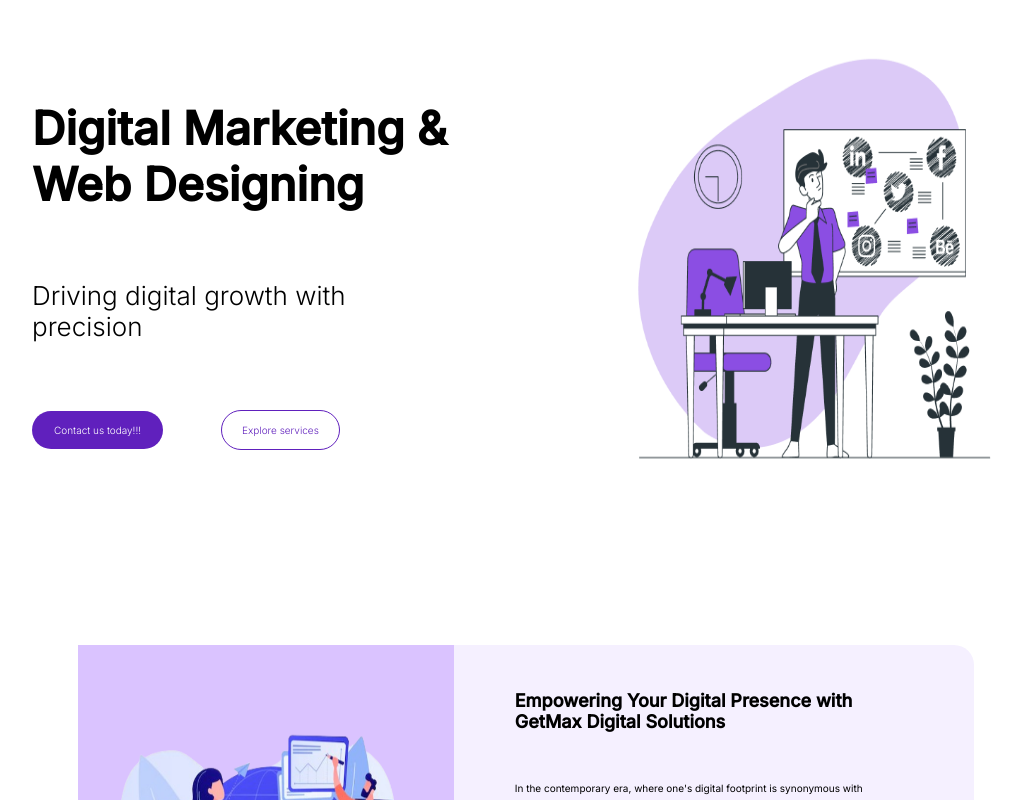
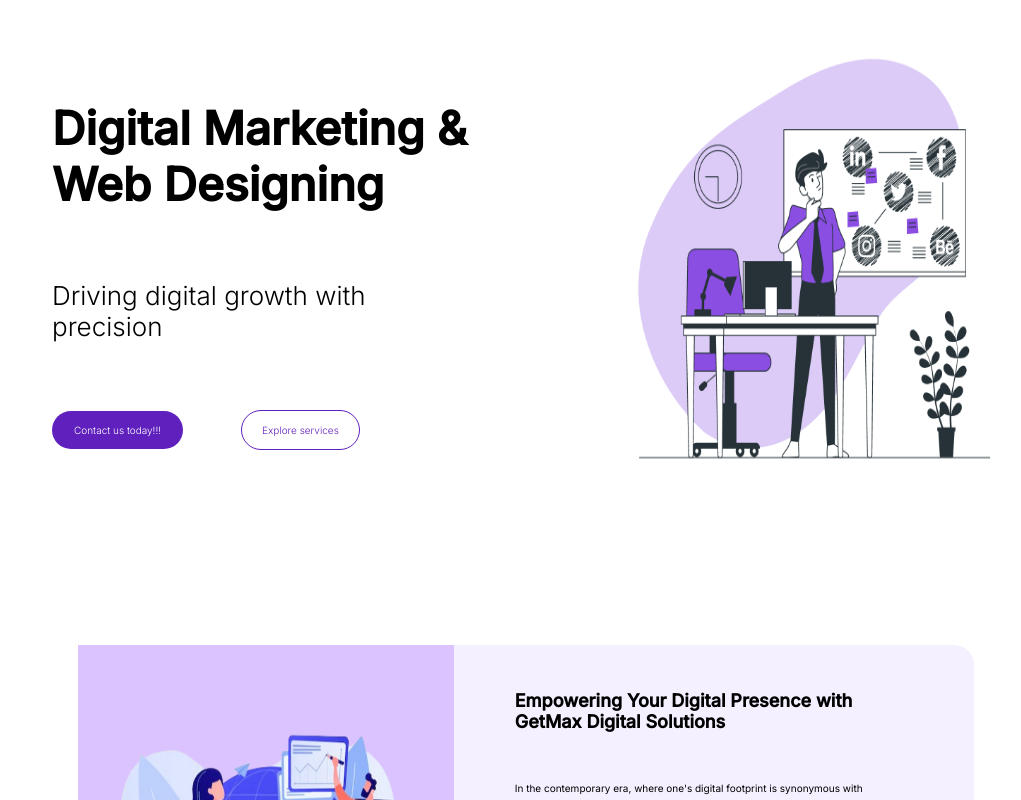
Before and after one commit to ShriramJayanth/ResponsiveCheck, a React (Create React App) app: page / in a window 1280 px wide. Shown: the top 800 px of the page, without its empty margins (114-1135 px from the left). Built offline with nearby package versions, Linux system fonts and the light colour scheme.

Commit message:
avalodhan

```diff
--- a/src/DigitalMarketing.css
+++ b/src/DigitalMarketing.css
@@ -115,27 +115,27 @@
 .DMFP-pic img{
     height:100%;
     width:85%;
-    margin-right: 50px;
+    margin-right: 20px;
 }
 .DMFP-heading{
     height:30%;
     width: 70%;
     font-size: 46px ;
     font-weight: bold;
-    margin-left: 100px;
+    margin-left: 140px;
 }
 .DMFP-subtitle{
     height:15%;
     width: 70%;
     font-size:26px;
     font-weight: 300;
-    margin-left: 100px;
+    margin-left: 140px;
 }
 .DMFP-buttons{
     margin-top: 40px;
     height:15%;
     width: 70%;
-    margin-left: 100px;
+    margin-left: 140px;
 }
 .DMFP-buttons .button1{
     background-color: #6020BD;
```
